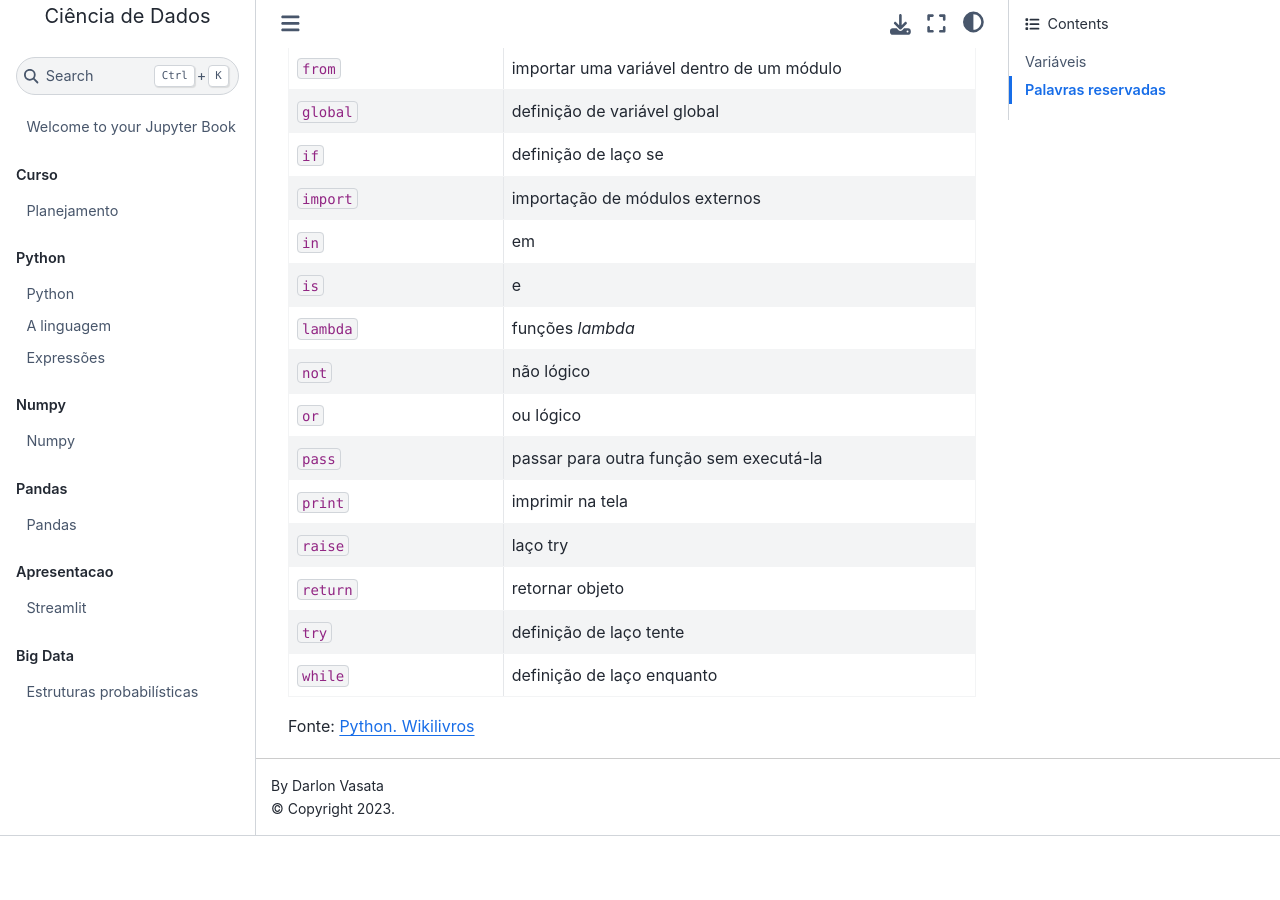
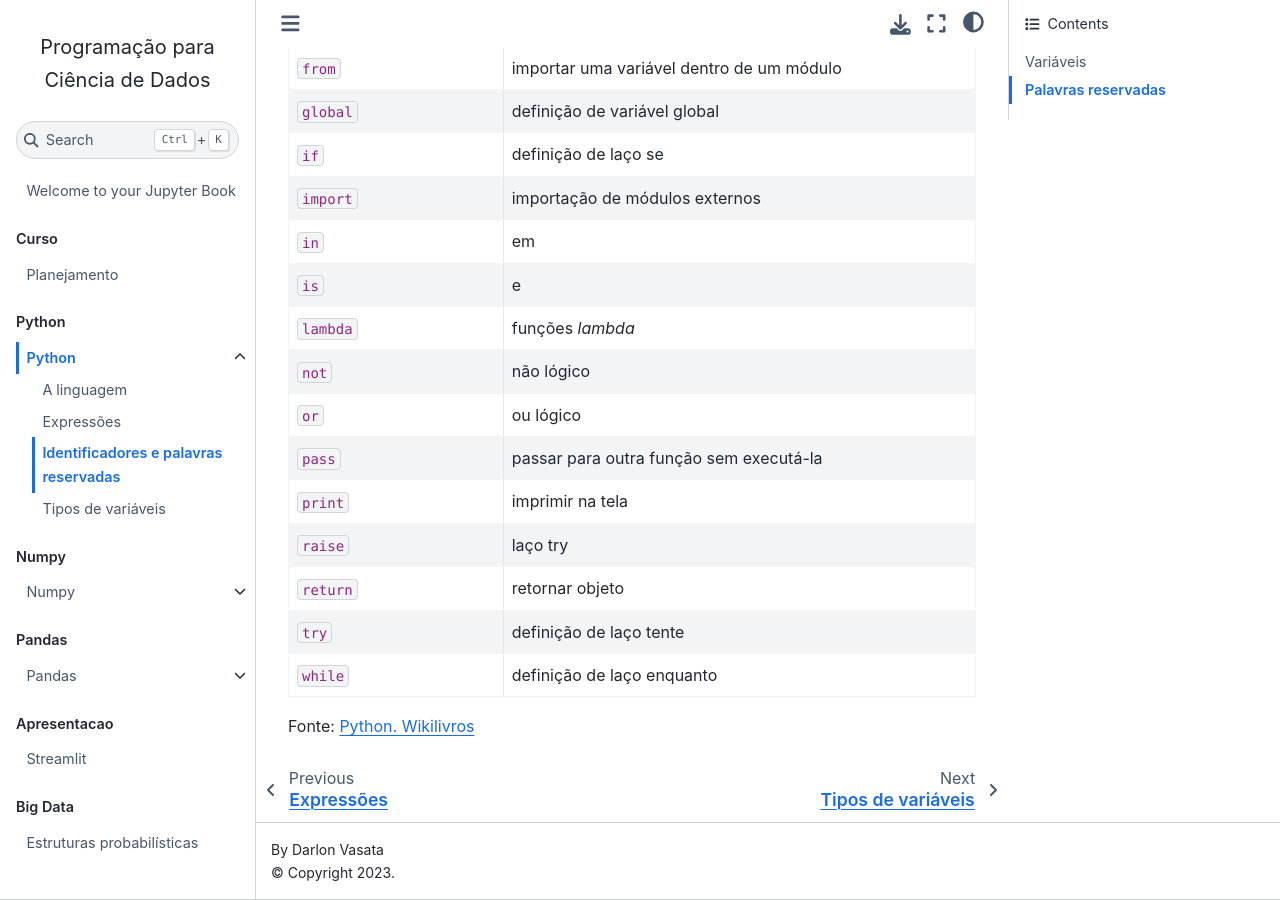
Before and after one commit to darlonv/prog_ciencia_dados, a Jupyter Book: the page built from book/content/02-Python/01-Intro/03-Identificadores.ipynb, in a window 1280 px wide and 900 px high, scrolled down 1182 px. Built offline with Jupyter Book 1.0.4 settings and Sphinx 7.4.7 and the Sphinx Book theme 1.1.4, drawn with Linux system fonts in a browser that asks for light colours; pages that are not in the unit, such as notebooks, are missing from menus; before the commit the page ends 2018 px from its top, so only the background shows below that; some of the changed lines change nothing that is shown.

Commit message:
mais materiais e inclusao de secoes

```diff
--- a/book/_toc.yml
+++ b/book/_toc.yml
@@ -12,16 +12,23 @@
       numbered: False
       chapters:
         - file: content/01-Intro/01-Intro
-        - file: content/02-Python/01-Intro/01-A_Linguagem
-        - file: content/02-Python/01-Intro/02-Operadores
+          sections:
+          - file: content/02-Python/01-Intro/01-A_Linguagem
+          - file: content/02-Python/01-Intro/02-Operadores
+          - file: content/02-Python/01-Intro/03-Identificadores
+          - file: content/02-Python/01-Intro/04-Tipos_de_variaveis
     - caption: Numpy
       numbered: False
       chapters:
         - file: content/03-Numpy/01-Arrays
+          sections:
+          - file: content/03-Numpy/02-Operacoes
     - caption: Pandas
       numbered: False
       chapters:
         - file: content/04-Pandas/01-Pandas
+          sections:
+          - file: content/04-Pandas/01-Pandas_exercicio_enem
     - caption: Apresentacao
       numbered: False
       chapters:
```
Also changed, not shown: book/content/02-Python/01-Intro/03-Identificadores.ipynb (renamed from book/content/02-Python/01-Intro/03-Identificadores_e_palavras_reservadas.ipynb), book/content/03-Numpy/02-Operacoes.ipynb (renamed from book/content/03-Numpy/02-Operacoes_sobre_arrays.ipynb).
